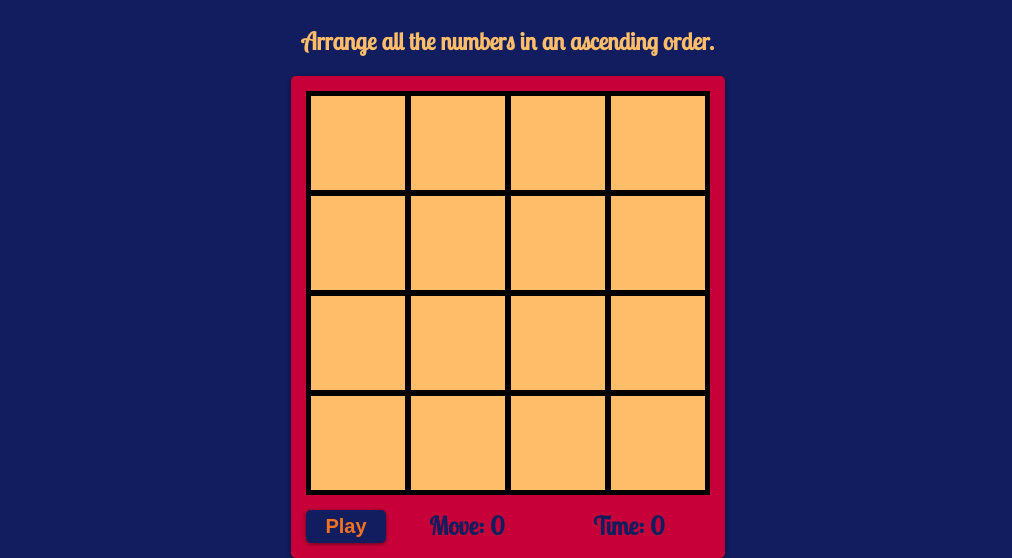
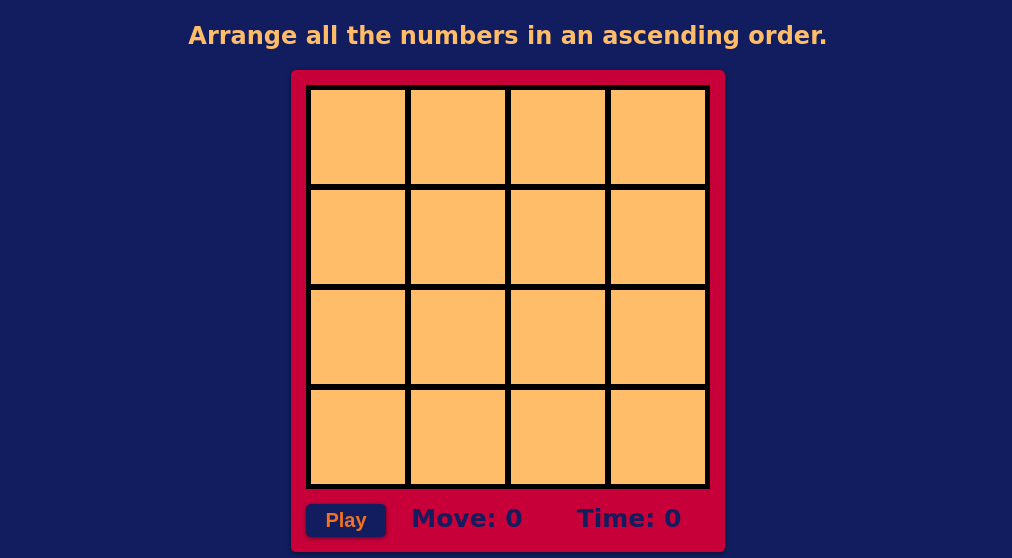
Before and after one commit to Priyanshi1234/puzzle-game, a plain HTML site: page index.html in a window 1280 px wide. Shown: the part 250-808 px from the top of the page, without its empty margins (132-1144 px from the left). Drawn offline with Linux system fonts and the light colour scheme; a web font is replaced by a local one.

Commit message:
font style

```diff
--- a/index.html
+++ b/index.html
@@ -3,8 +3,7 @@
     <head>
         <title>Puzzle game</title>
         <link rel="stylesheet" type="text/css" href="style.css">
-       <!--<link href="https://fonts.googleapis.com/css2?family=Kaushan+Script&display=swap" rel="stylesheet">-->
-       <link href="https://fonts.googleapis.com/css2?family=Lobster+Two&display=swap" rel="stylesheet">
+
         <meta content="width=device-width, initial-scale=1.0" name="viewport">
 
     </head>
--- a/style.css
+++ b/style.css
@@ -1,3 +1,7 @@
+
+/*@import url('https://fonts.googleapis.com/css2?family=Aladin&display=swap');
+font-family: 'Aladin', cursive;*/
+@import url('https://fonts.googleapis.com/css2?family=Rye&display=swap');
 html{
     height: 100%;
 
@@ -10,7 +14,8 @@ body{
     justify-content: center;
     align-items: center;
     flex-direction: column;
-    font-family: 'Lobster Two', cursive;
+    font-family: 'Rye', cursive;
+
 
 }
 
```
